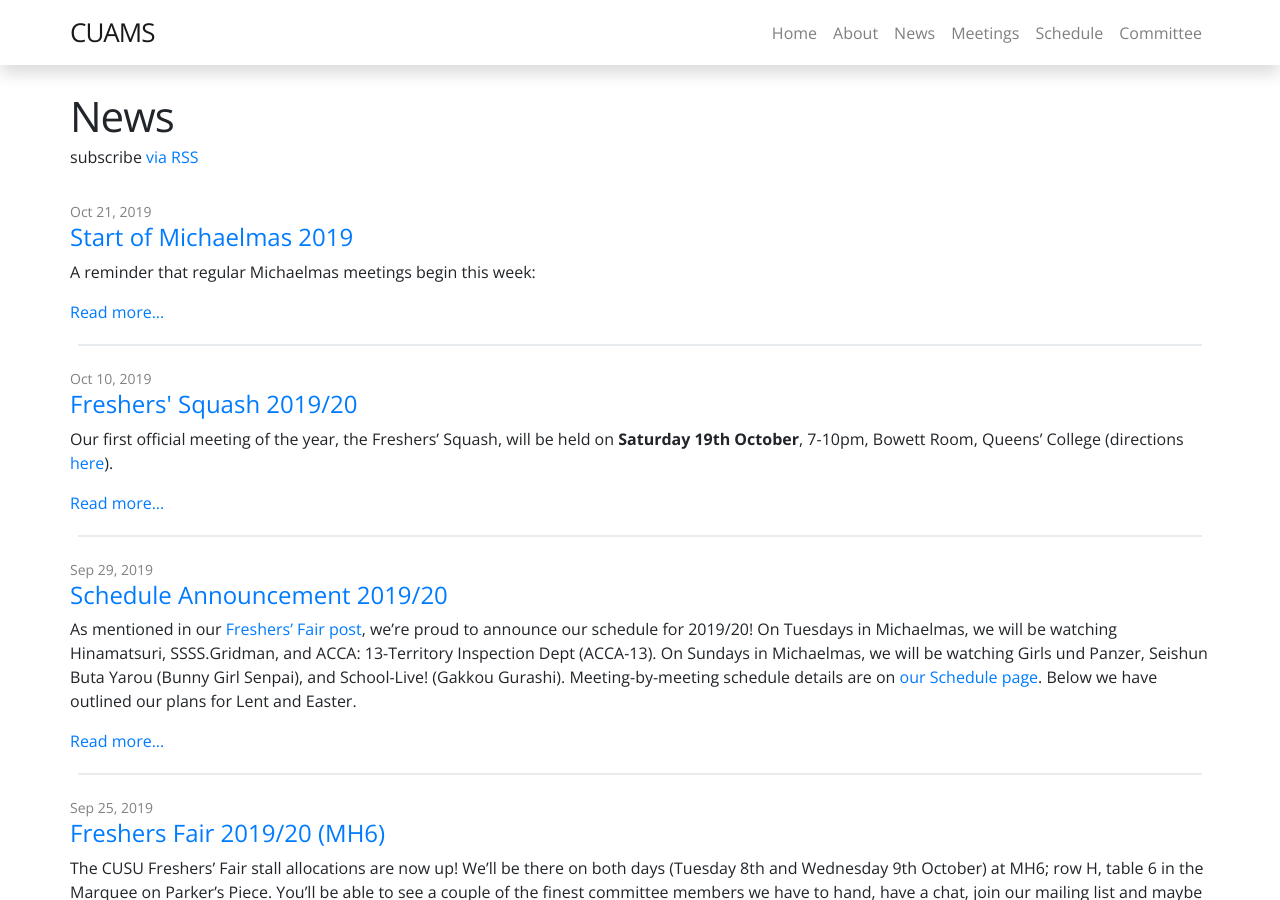
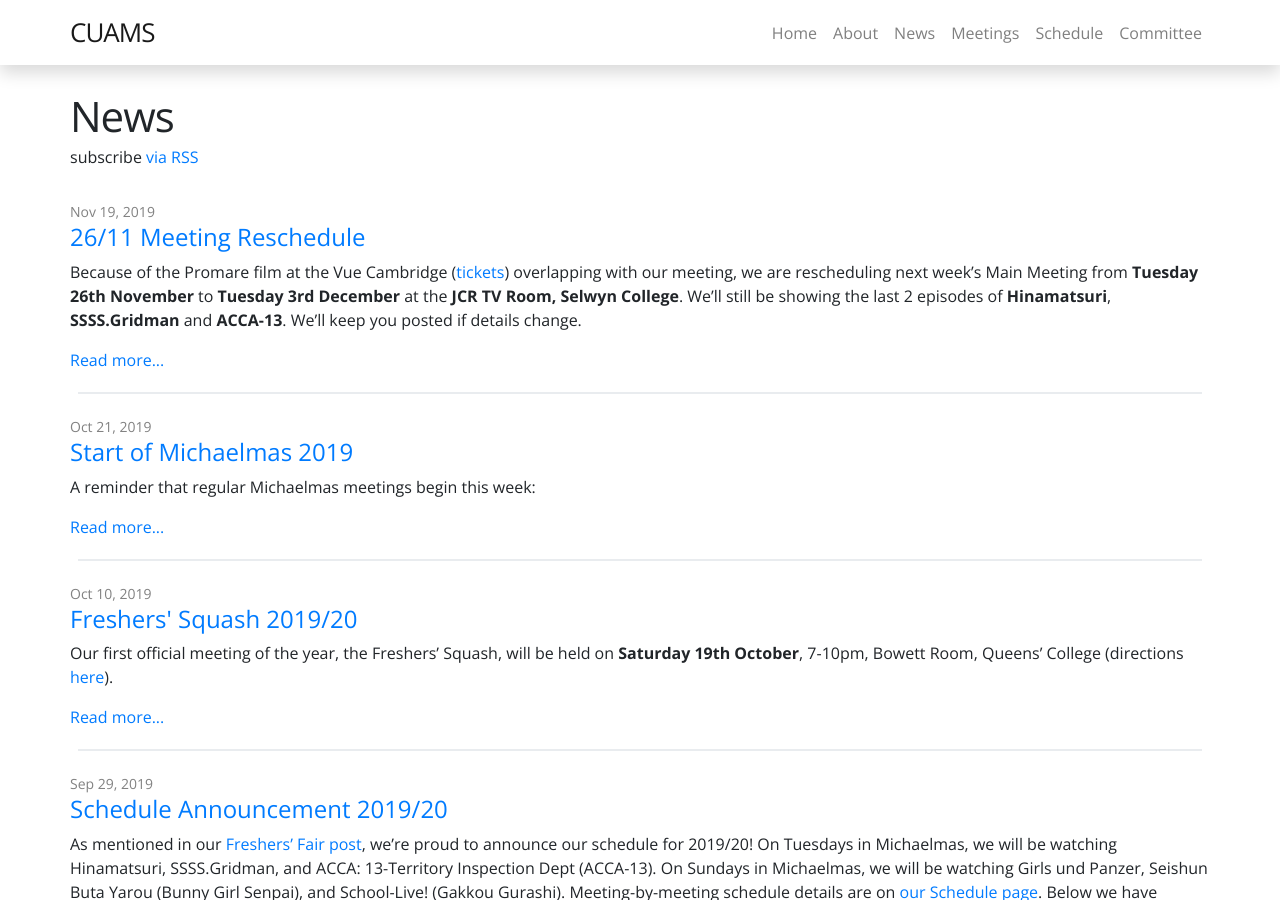
Before and after one commit to CUAMS/CUAMS-Website, a Jekyll site: the page built from pages/news.md, in a window 1280 px wide and 900 px high. Built offline with Jekyll 4.4.1, drawn with Linux system fonts in a browser that asks for light colours; nearby versions of some CDN libraries.

Commit message:
Add rescheduled meeting due to Promare

```diff
--- a/_data/schedule.yml
+++ b/_data/schedule.yml
@@ -92,11 +92,9 @@
   - date: 2019-11-26
     time: 7&#8203;-&#8203;10pm
     venue: Bowett Room, Queens'
-    event: Main Meeting
+    event: Cancelled
     shows:
-     - Hinamatsuri 11-12
-     - SSSS.Gridman 11-12
-     - ACCA-13 11-12
+     - Cancelled
   - date: 2019-12-01
     time: 2.30&#8203;-&#8203;5.30pm
     venue: Bowett Room, Queens'
@@ -107,7 +105,9 @@
      - School-Live! 11-12
   - date: 2019-12-03
     time: 7&#8203;-&#8203;10&#8203;pm
-    venue: TBC
-    event: Bonus Meeting
+    venue: Selwyn JCR TV Room (TBC)
+    event: Main Meeting
     shows:
-    - TBA
+     - Hinamatsuri 11-12
+     - SSSS.Gridman 11-12
+     - ACCA-13 11-12
--- /dev/null
+++ b/_posts/2019-11-20-meeting-reschedule.md
@@ -0,0 +1,12 @@
+---
+layout: post
+title: 26/11 Meeting Reschedule
+date: 2019-11-20 00:00:00 +0100
+---
+Because of the Promare film at the Vue Cambridge ([tickets](https://www.myvue.com/book-tickets/summary/10016/279326/213661)) overlapping with our meeting, we are rescheduling next week's Main Meeting from **Tuesday 26th November** to **Tuesday 3rd December** at the **JCR TV Room, Selwyn College**. We'll still be showing the last 2 episodes of **Hinamatsuri**, **SSSS.Gridman** and **ACCA-13**.  We'll keep you posted if details change.
+
+Note that the room booking is not yet confirmed, so if you think you could get us a better room in your college, feel free to contact the committee through any of the standard channels.
+
+Please see the mailing list or [Discord]({{site.discord_link}}) for more details.
+
+Get Hyped
```
